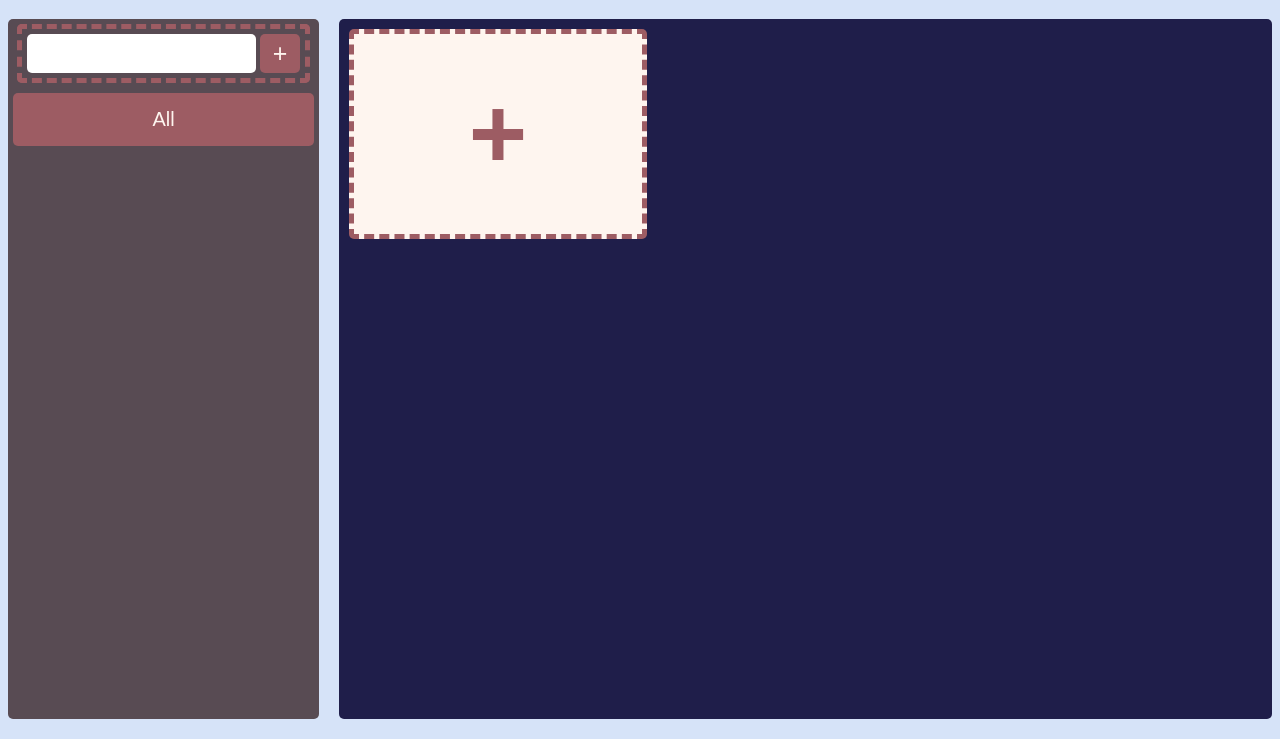
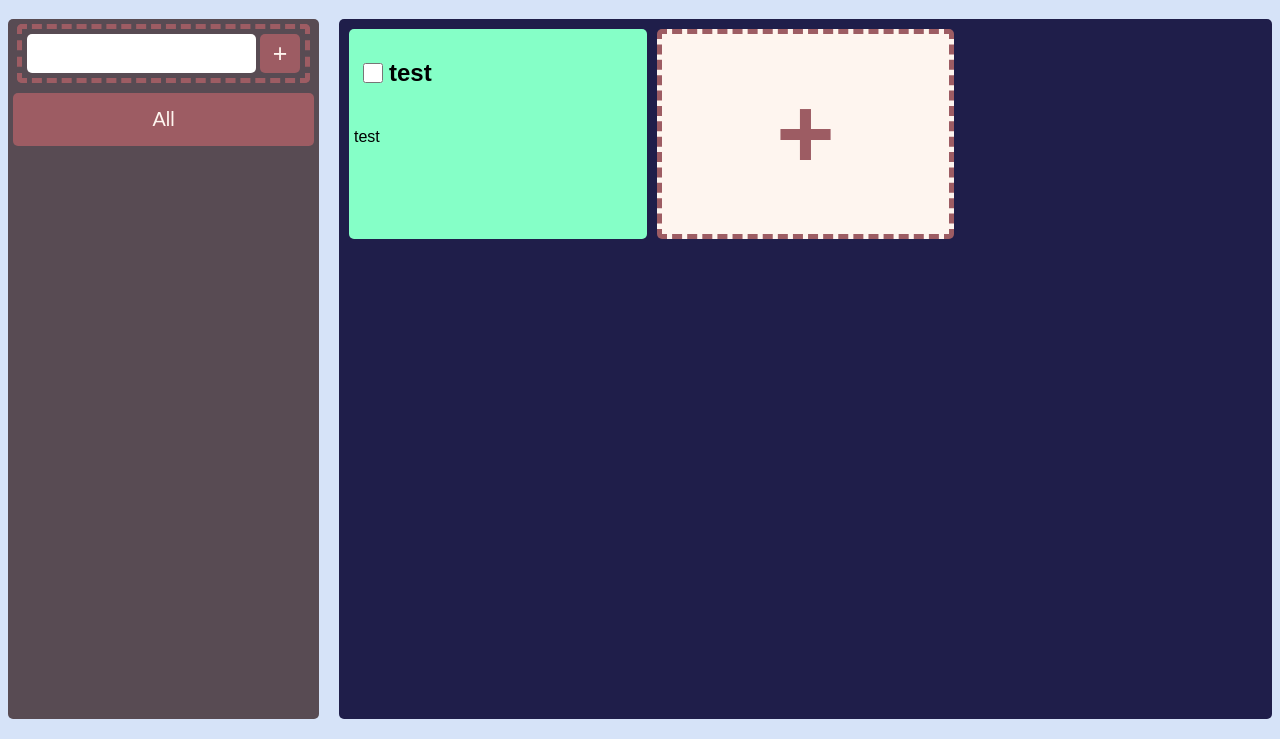
Before and after one commit to Caramel4764/TOP_todo_dashboard, a website built with webpack: page index.html in a window 1280 px wide. Shown: the part 61-800 px from the top of the page. Built offline with nearby package versions, Linux system fonts and the light colour scheme.

Commit message:
feat: add checkbox for finished task. Task becomes grey if completed.

```diff
--- a/dashboard.js
+++ b/dashboard.js
@@ -1,47 +1,67 @@
 import project from "./project.js";
 
 let dashboard = document.getElementById('dashboard');
-let noteInput = document.getElementById('noteInput');
-let descInput = document.getElementById('descInput');
-let priorityInput = document.getElementById('todo-priority');
-let taskInput = document.getElementById('taskInput');
 let taskForm = document.getElementById('addTodoMenu');
 
 let dashboardObj = (function(){
-  function addTodo() {
+  function addTodo(info) {
     for (let i = 0; i<project.todoList.length; i++) {
-      if (project.todoList[i].projectName==project.currentProject) {
-        let newTodo = project.todoList[i].newProject(taskInput.value, descInput.value, dateInput.value, priorityInput.value, noteInput.value)
-        project.todoList[i].todos.push(newTodo)
+      if (project.todoList[i].projectName==project.getCurrentProject()) {
+        let newTodo = project.todoList[i].newProject(info.name, info.desc, info.date, info.priority, info.note)
+        project.todoList[i].todos.push(newTodo) //info
       }
     }
   }
-
+  function getPriorityColor (priority) {
+    let color = "";
+    if (priority=="low") {
+      color = "#85FFC7";
+    } else if (priority=="med") {
+      color = "#FFFF8F";
+    } else if (priority=="high") {
+      color = "#ff6961";
+    } else {
+      color = "black";
+    }
+    return color;
+  }
   function update() {
     dashboard.innerHTML = "";
     for (let i = 0; i<project.todoList.length; i++) {
-      console.log(project.todoList.length)
-      if (project.currentProject==project.todoList[i].projectName) {
+      if (project.getCurrentProject()==project.todoList[i].projectName) {
         let currentBoard = project.todoList[i];
         currentBoard.todos.forEach(function(todo) {
           let item = document.createElement('div');
           let title = document.createElement('h2');
           let date = document.createElement('p');
+          let titleDiv = document.createElement('div');
+          titleDiv.classList.add('titleDiv');
+          let isDoneCheck = document.createElement('input');
+          isDoneCheck.classList.add("isDone")
+          isDoneCheck.setAttribute('type', 'checkbox');
           title.textContent = todo.title;
           date.textContent = todo.dueDate;
           item.classList.add('task');
-          item.appendChild(title);
+          titleDiv.appendChild(isDoneCheck);
+          titleDiv.appendChild(title);
+          item.appendChild(titleDiv);
           item.appendChild(date);
           dashboard.appendChild(item)
-          if (todo.priority=="low") {
-            item.style.backgroundColor = "#85FFC7";
-          } else if (todo.priority=="med") {
-            item.style.backgroundColor = "#FFFF8F";
-          } else if (todo.priority=="high") {
-            item.style.backgroundColor = "#ff6961";
+          if (todo.isCompleted==true) {
+            item.style.backgroundColor = "#63666A";
+          } else {
+          item.style.backgroundColor = getPriorityColor(todo.priority);
           }
+          isDoneCheck.addEventListener('click', function(){
+            todo.isCompleted = !todo.isCompleted;
+
+            if (todo.isCompleted==true) {
+              item.style.backgroundColor = "#63666A";
+            } else {
+              item.style.backgroundColor = getPriorityColor(todo.priority);
+            }
+          })
         })
-
       }
     }
     let addGrid = document.createElement('div');
--- a/project.js
+++ b/project.js
@@ -1,3 +1,5 @@
+import dashboardObj from "./dashboard.js";
+
 let projectDiv = document.getElementById('project');
 
 let projectObj = (function(){
@@ -6,6 +8,9 @@ let projectObj = (function(){
   //changes current project
   function changeCurrentProject (projectName) {
     currentProject = projectName;
+  }
+  function getCurrentProject () {
+    return currentProject;
   }
   //creates a new project to array list
   function createNewProject(value) {
@@ -26,6 +31,8 @@ let projectObj = (function(){
     div.textContent=projectName;
     div.addEventListener('click', function(){
       projectObj.changeCurrentProject(projectName);
+      console.log({important: currentProject})
+
       dashboardObj.update()
     })
     projectDiv.appendChild(div);
@@ -52,6 +59,7 @@ let projectObj = (function(){
     currentProject,
     todoList,
     create: createNewProject,
+    getCurrentProject,
   }
 })()
 
--- a/script.js
+++ b/script.js
@@ -1,6 +1,6 @@
 import "./style.css";
 import dateObj from "./dateObj.js";
-import dashboardObj from "./dashboard.js";
+import dashboard from "./dashboard.js";
 import project from "./project.js";
 
 let newProjectBtn = document.getElementById("newProject");
@@ -9,6 +9,10 @@ let addTaskBtn = document.getElementById('addTask');
 let todoSubmitBtn = document.getElementById("todo-submit-button");
 let taskForm = document.getElementById('addTodoMenu');
 let dateInput = document.getElementById('dateInput');
+let noteInput = document.getElementById('noteInput');
+let descInput = document.getElementById('descInput');
+let priorityInput = document.getElementById('todo-priority');
+let taskInput = document.getElementById('taskInput');
 
 window.addEventListener('DOMContentLoaded', function(){
   dateInput.value = dateObj.getCurrentDate();
@@ -18,15 +22,32 @@ addTaskBtn.addEventListener('click', function(){
   taskForm.style.visibility='visible';
 })
 newProjectBtn.addEventListener('click', function(){
-  createNewProject(newProjectInput.value)
+  //dashboard.update(newProjectInput.value)
+  project.create(newProjectInput.value);
+
 })
 
 todoSubmitBtn.addEventListener('click', function() {
   taskForm.style.visibility='hidden';
-  dashboardObj.add();
-  dashboardObj.update();
+  dashboard.add({
+    name: taskInput.value,
+    desc: descInput.value,
+    date: dateInput.value,
+    priority: priorityInput.value,
+    note: noteInput.value,
+  });
+  dashboard.update();
 })
 
 
 
 project.create('All');
+
+dashboard.add({
+  name: "test",
+  desc: "test",
+  date: "test",
+  priority: "low",
+  note: "test",
+})
+dashboard.update();
--- a/style.css
+++ b/style.css
@@ -34,6 +34,7 @@ body {
 .task {
   background-color: var(--p-white);
   height: 200px;
+  overflow: hidden;
 }
 
 #project {
@@ -122,3 +123,14 @@ textarea{
 input, #todo-priority, textarea, label{
   font-size: 20px;
 }
+
+.isDone {
+  width: 20px !important;
+  height: 20px !important;
+  color: green;
+}
+.titleDiv {
+  display:flex;
+  align-items: center;
+  gap: 3px;
+}
```
